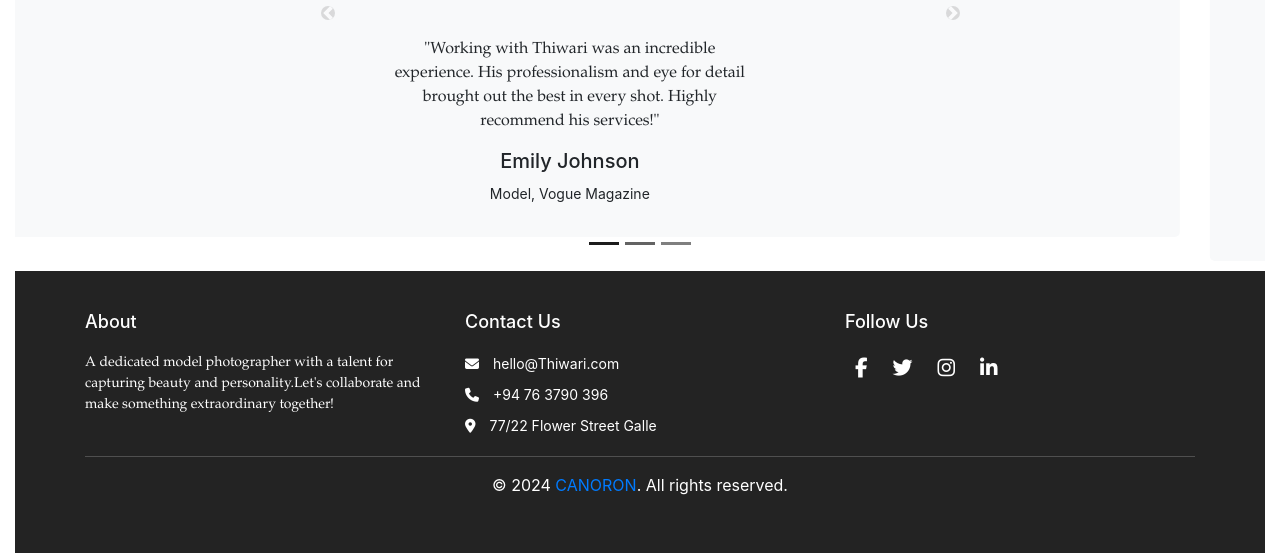
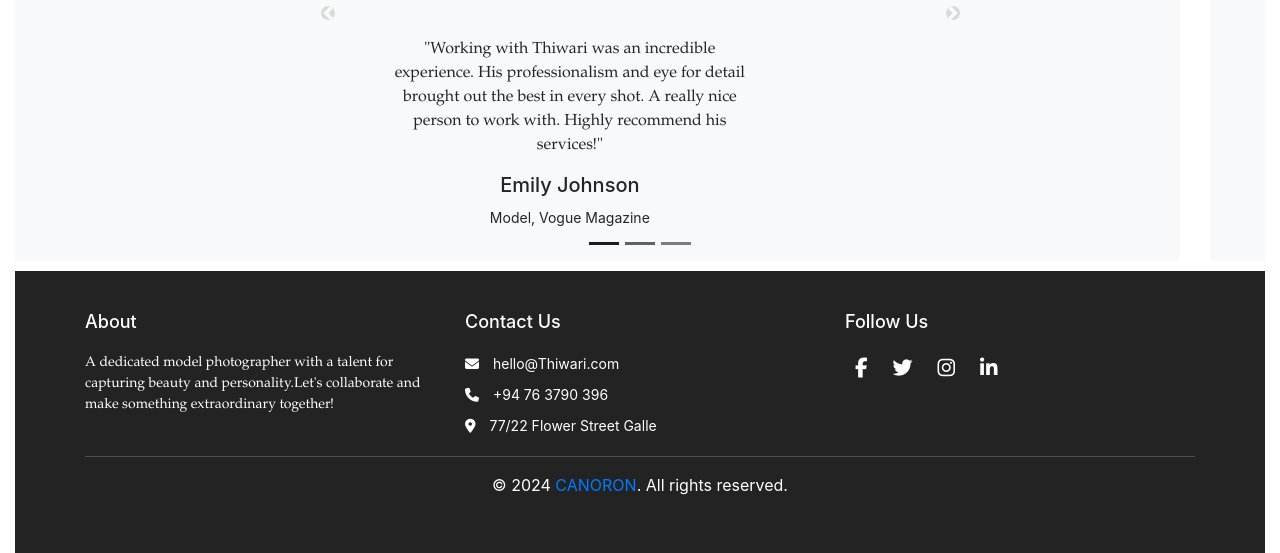
Before and after one commit to Chethy100/26716-NSBM, a plain HTML site: page index.html in a window 1280 px wide. Shown: the part 2306-2859 px from the top of the page. Drawn offline with nearby package versions, Linux system fonts and the light colour scheme.

Commit message:
index.html

```diff
--- a/index.html
+++ b/index.html
@@ -197,7 +197,7 @@
         <div class="carousel-item active">
             <div class="testimonial">
                 <img src="https://canoron.sirv.com/Trendzo/Client1.jpg" alt="Client Photo">
-                <p class="col-md-auto col-lg-4 offset-lg-4  col-mb-6 mt-4">"Working with Thiwari was an incredible experience. His professionalism and eye for detail brought out the best in every shot. Highly recommend his services!"</p>
+                <p class="col-md-auto col-lg-4 offset-lg-4  col-mb-6 mt-4">"Working with Thiwari was an incredible experience. His professionalism and eye for detail brought out the best in every shot. A really nice person to work with. Highly recommend his services!"</p>
                 <h5>Emily Johnson</h5>
                 <small>Model, Vogue Magazine</small>
             </div>
```
